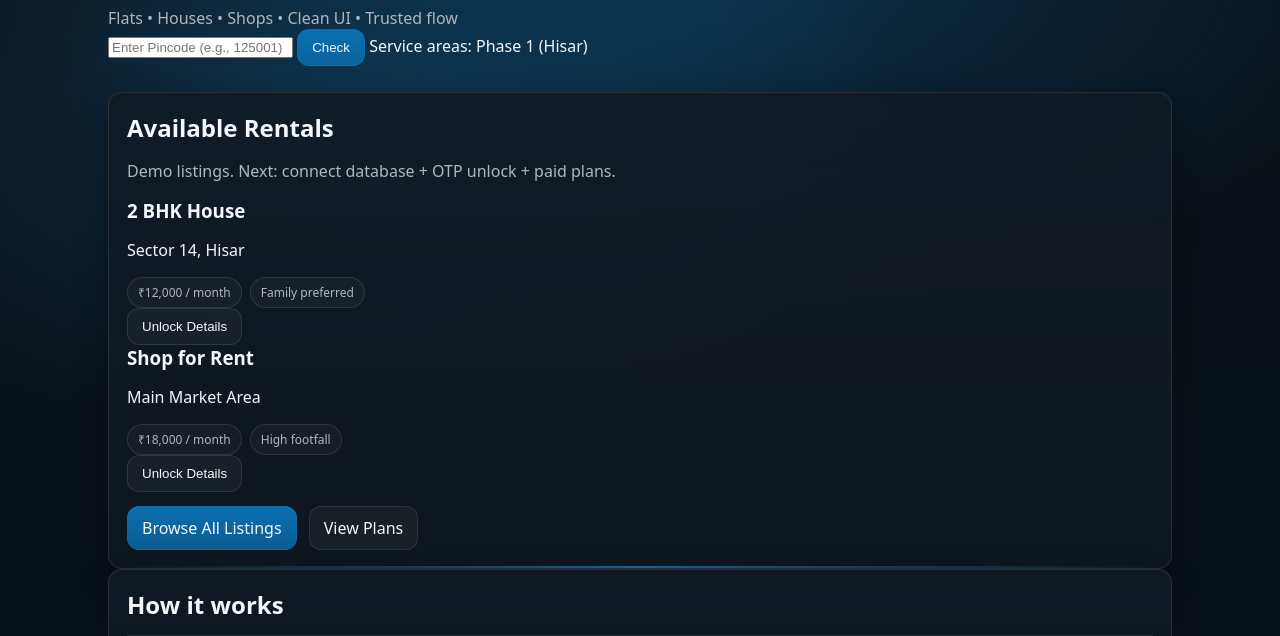
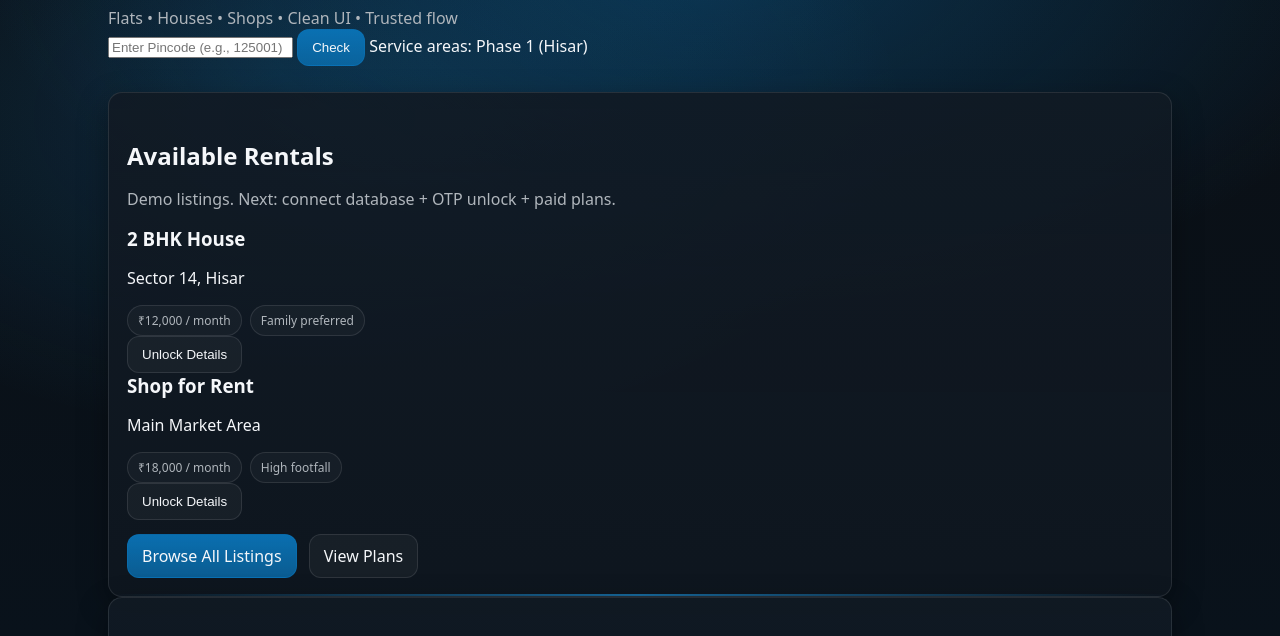
Before and after one commit to manishsoni696/arh-rentals, a plain HTML site: page index.html in a window 1280 px wide. Shown: the part 164-800 px from the top of the page. Drawn offline with Linux system fonts and the light colour scheme.

Commit message:
Update styles.css

```diff
--- a/assets/styles.css
+++ b/assets/styles.css
@@ -127,7 +127,8 @@ a:hover{color:var(--blue2)}
   position:relative;
   transition: transform .2s ease, box-shadow .2s ease;
 }
-.card-body{padding:18px}
+.card-body{padding:46px 18px 18px;
+}
 .card h2,.card h3{margin:0 0 8px}
 
 .card:hover{
```
